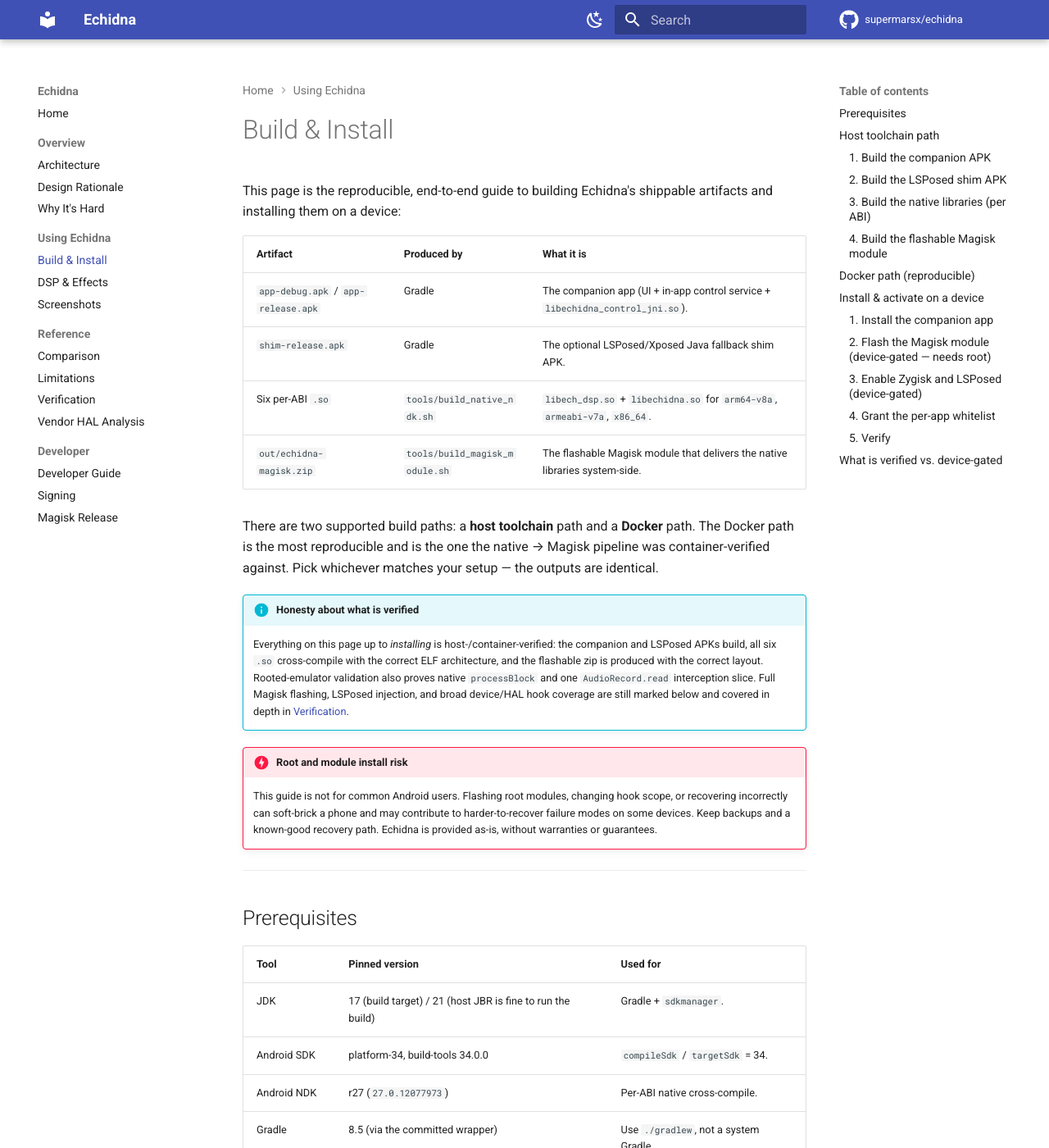
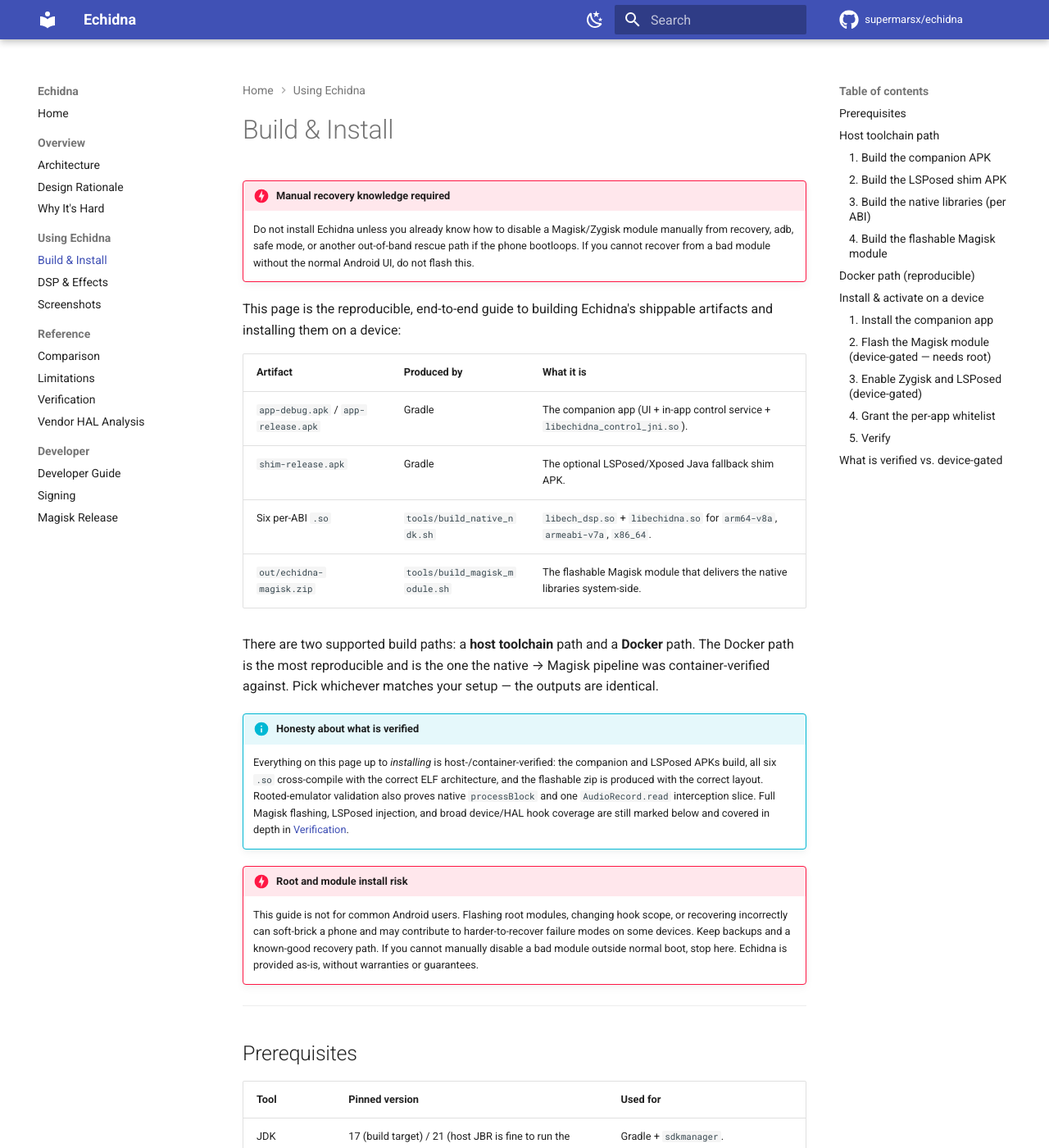
Before and after one commit to supermarsx/echidna, an MkDocs documentation site: the page built from docs/build-install.md, in a window 1280 px wide and 1400 px high. Shown: the whole window at 82% size. Built offline with MkDocs 1.6.1 and Material for MkDocs 9.7.7, drawn with Linux system fonts in a browser that asks for light colours; comment, search, counter and statistics services are not loaded.

Commit message:
docs: require manual module recovery knowledge
- add a top-level warning that users must know how to disable Magisk/Zygisk modules outside normal boot
- repeat the bootloop recovery prerequisite in build/install and Magisk release docs

Tests:
- mkdocs build --strict --site-dir %TEMP%\echidna-site
- git diff --check

```diff
--- a/docs/build-install.md
+++ b/docs/build-install.md
@@ -1,4 +1,10 @@
 # Build & Install
+
+!!! danger "Manual recovery knowledge required"
+    Do not install Echidna unless you already know how to disable a Magisk/Zygisk
+    module manually from recovery, adb, safe mode, or another out-of-band rescue
+    path if the phone bootloops. If you cannot recover from a bad module without
+    the normal Android UI, do not flash this.
 
 This page is the reproducible, end-to-end guide to building Echidna's shippable artifacts and
 installing them on a device:
@@ -26,7 +32,8 @@
     This guide is not for common Android users. Flashing root modules, changing hook
     scope, or recovering incorrectly can soft-brick a phone and may contribute to
     harder-to-recover failure modes on some devices. Keep backups and a known-good
-    recovery path. Echidna is provided as-is, without warranties or guarantees.
+    recovery path. If you cannot manually disable a bad module outside normal boot,
+    stop here. Echidna is provided as-is, without warranties or guarantees.
 
 ---
 
```
Also changed, not shown: docs/index.md (+3 -0 lines), docs/magisk_release.md (+6 -0 lines), readme.md (+10 -3 lines).
